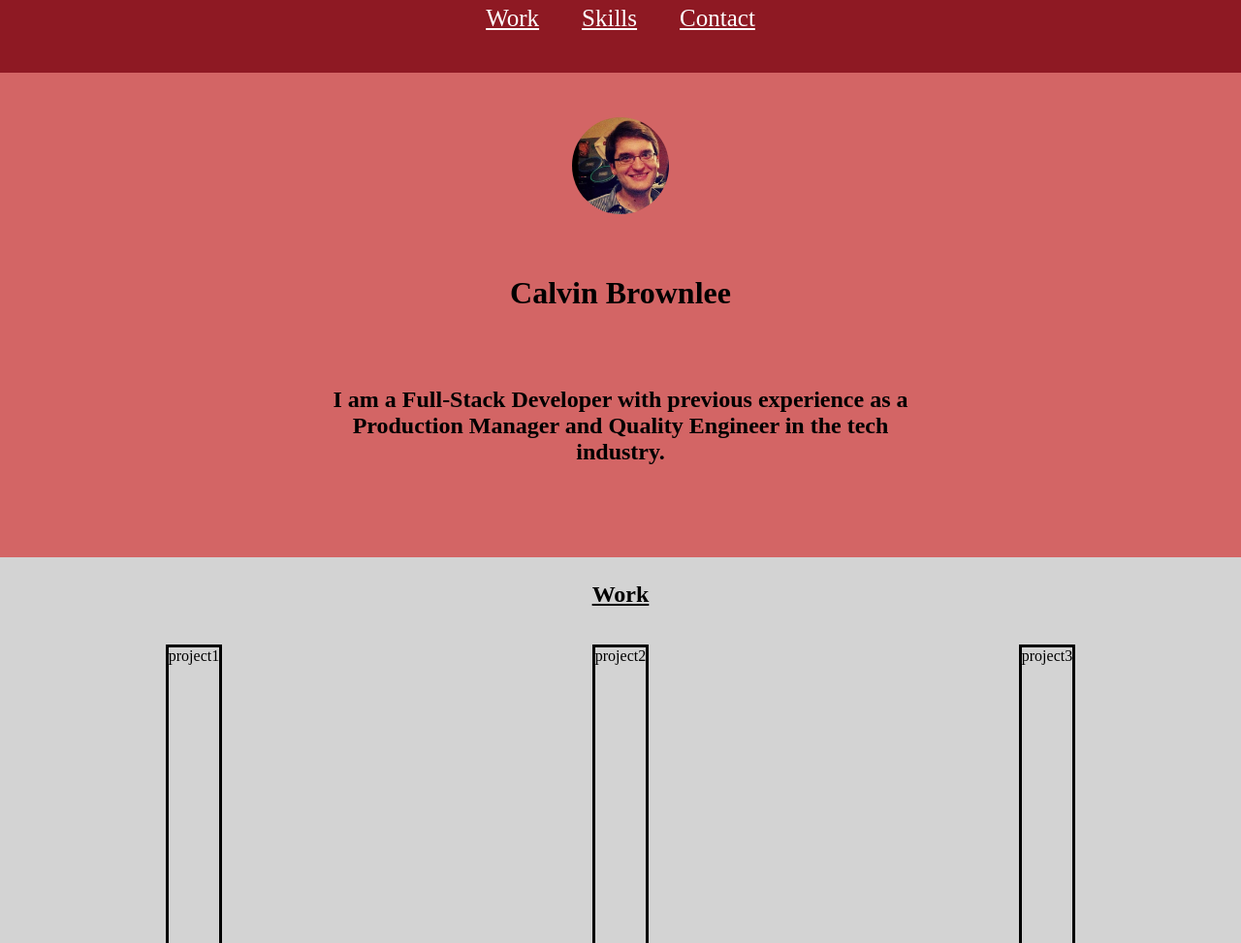
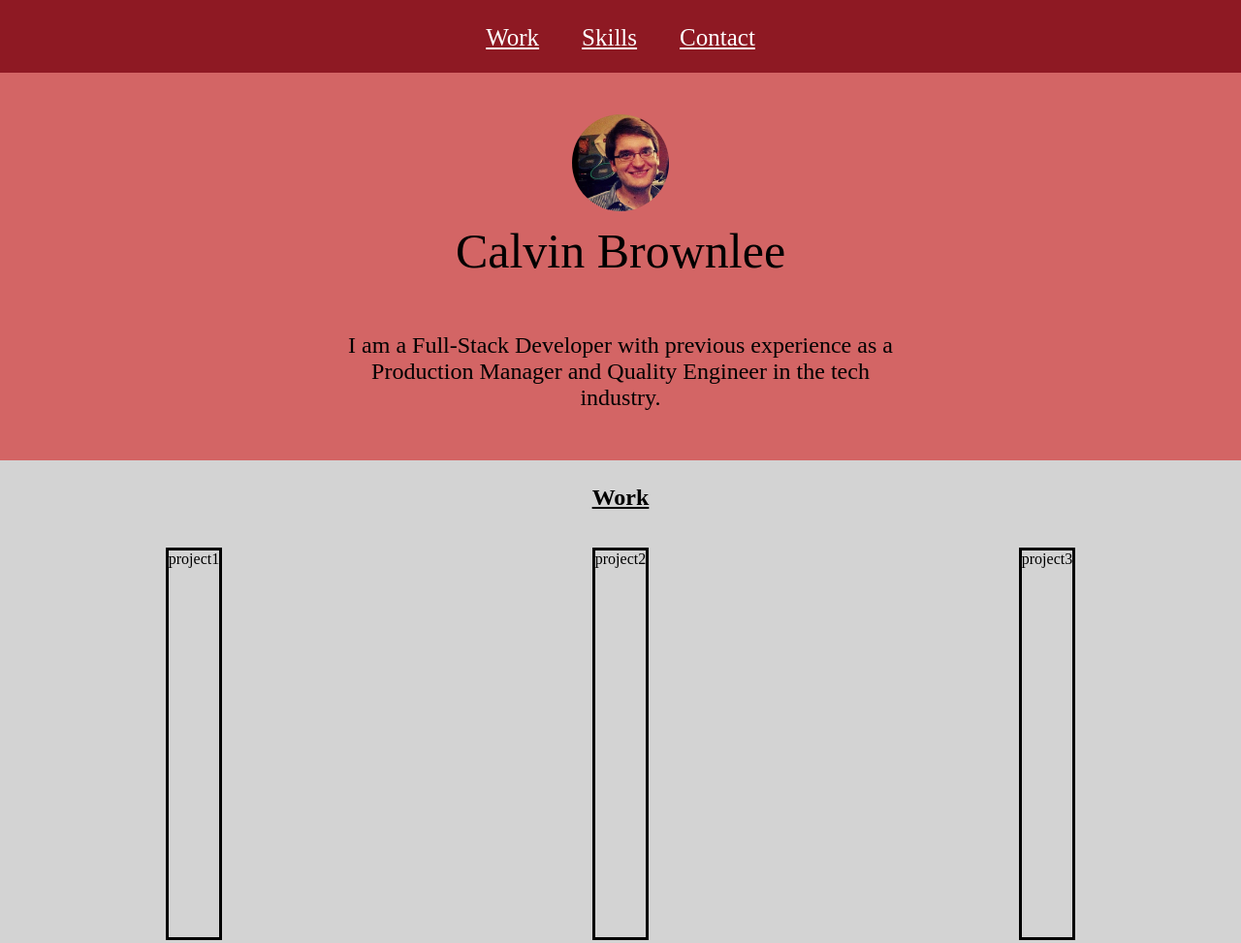
Before and after one commit to DrBrowntown/portfolio2, a plain HTML site: page index.html in a window 1280 px wide. Shown: the top 973 px of the page at 97% size. Drawn offline with nearby package versions, Linux system fonts and the light colour scheme; a web font is replaced by a local one.

Commit message:
bug: Fix spacing in header

```diff
--- a/css/style.css
+++ b/css/style.css
@@ -23,8 +23,6 @@ img {
 .header {
   grid-area: header;
   background-color: #8e1923;
-
-
 }
 .banner {
   display: grid;
@@ -34,7 +32,7 @@ img {
   justify-items: center;
   align-content: space-evenly;
   grid-template-columns: 1fr;
-  grid-template-rows: 100px 75px 150px;
+  grid-template-rows: 75px 75px 100px;
   grid-template-areas:
     "blogo"
     "bname"
@@ -104,9 +102,11 @@ img {
 }
 .bannername {
   grid-area: bname;
+  font-size: 50px;
 }
 .bannersummary {
   grid-area: bsummary;
+  font-size: 24px;
 }
 /*Work grid elements*/
 .project1 {
@@ -148,7 +148,7 @@ img {
     padding: 0;
     list-style: none;
     grid-template-columns: 1fr 1fr 1fr;
-    grid-template-rows: 75px 500px 500px 500px auto;
+    grid-template-rows: 75px 400px 500px 500px auto;
     grid-template-areas:
       "header header header"
       "banner banner banner"
@@ -177,4 +177,7 @@ img {
   .bannersummary {
     max-width: 600px;
   }
+  .header {
+    padding-top: 25px;
+  }
 }
--- a/index.html
+++ b/index.html
@@ -22,10 +22,10 @@
             <img src="images/face.jpg" class="rounded" alt="face">
           </div>
           <div class="bannername">
-            <h1>Calvin Brownlee</h1>
+            Calvin Brownlee
           </div>
           <div class="bannersummary">
-           <h2>I am a Full-Stack Developer with previous experience as a Production Manager and Quality Engineer in the tech industry.</h2>
+           I am a Full-Stack Developer with previous experience as a Production Manager and Quality Engineer in the tech industry.
           </div>
         </div>
         <div class="work" id="workid">
@@ -61,5 +61,5 @@
         </footer>
       </div>
     </body>
-    <a rel="license" href="http://creativecommons.org/licenses/by/4.0/"><img alt="Creative Commons License" style="border-width:0" src="https://i.creativecommons.org/l/by/4.0/88x31.png" /></a><br />This work is licensed under a <a rel="license" href="http://creativecommons.org/licenses/by/4.0/">Creative Commons Attribution 4.0 International License</a>.
+   <!--  <a rel="license" href="http://creativecommons.org/licenses/by/4.0/"><img alt="Creative Commons License" style="border-width:0" src="https://i.creativecommons.org/l/by/4.0/88x31.png" /></a><br />This work is licensed under a <a rel="license" href="http://creativecommons.org/licenses/by/4.0/">Creative Commons Attribution 4.0 International License</a>. -->
 </html>
```
Also changed, not shown: images/local_map.png (added).
